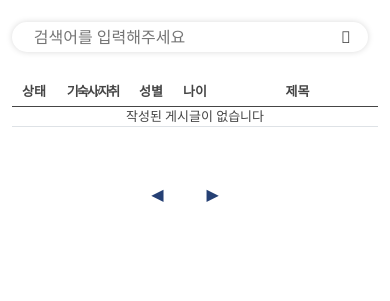
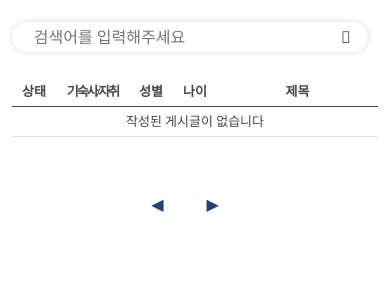
Before and after one commit to LeeJaesung2/checkmate, a Django app: page /roommate/searchRoommate/ in a window 390 px wide. Shown: the part 172-473 px from the top of the page. Run offline with Django 3.2, Linux system fonts and the light colour scheme; data that the repository does not hold is empty; some libraries are stand-ins or nearby versions; some web fonts are replaced.

Commit message:
룸메찾기 모바일 table 간격 수정

```diff
--- a/static/css/searchRoommate.css
+++ b/static/css/searchRoommate.css
@@ -388,6 +388,10 @@ pagination-box{
     .table th{
         padding-bottom: 4px;
     }
+    .table td{
+        font-size: 13px;
+        padding: 5px 0;
+    }
     thead tr th:first-child,
     thead tr th:nth-child(3), thead tr th:nth-child(4){
         width: 12%;
```
